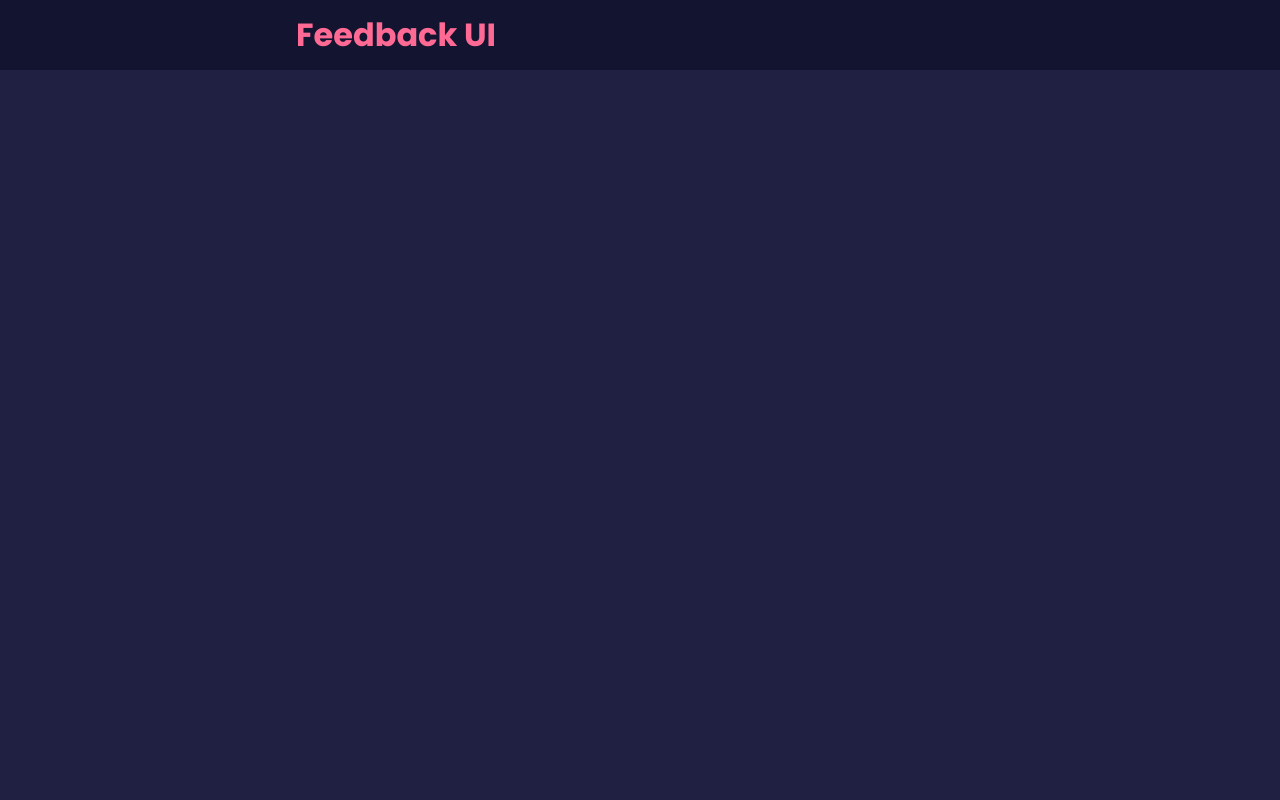
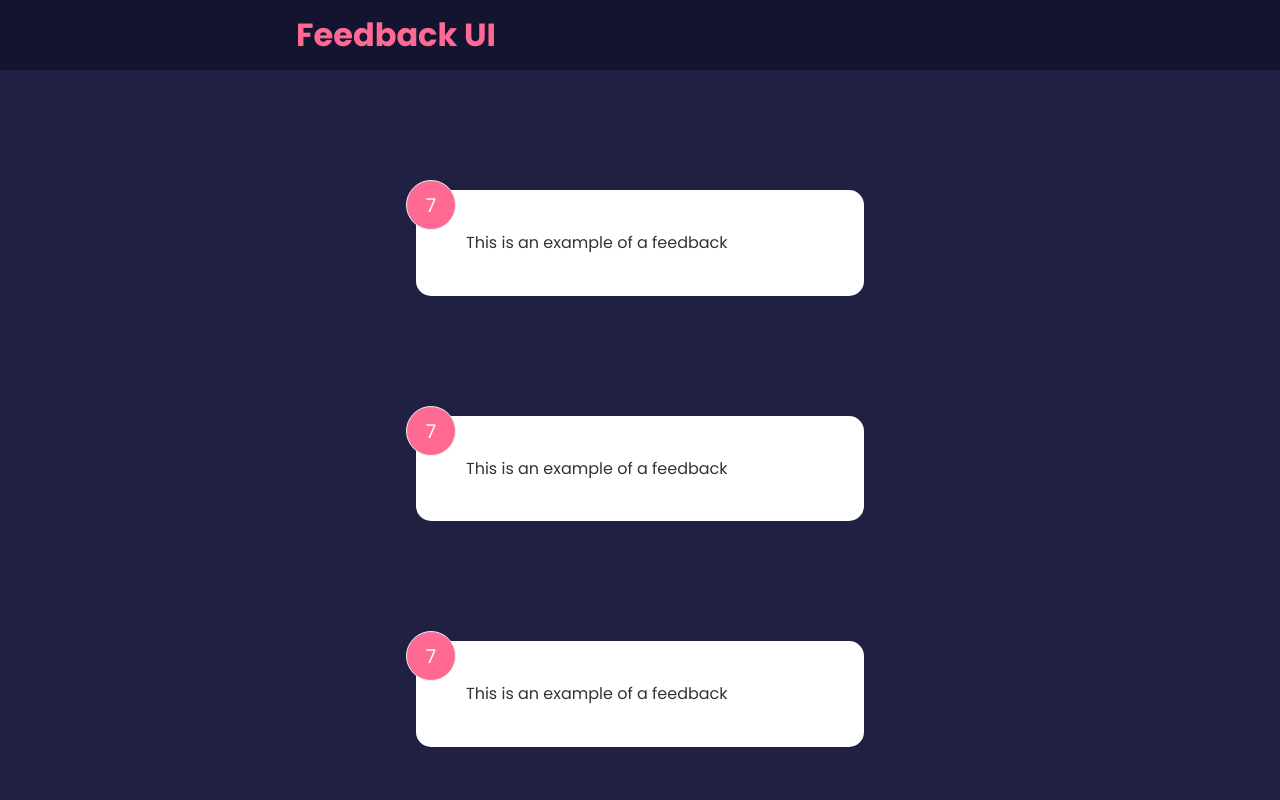
Before and after one commit to VladanStar/ExercisesReact, a React (Create React App) app in the folder exercises01/: page / in a window 1280 px wide. Shown: the top 800 px of the page. Built offline with nearby package versions, Linux system fonts and the light colour scheme.

Commit message:
New commits

```diff
--- a/exercises01/src/App.js
+++ b/exercises01/src/App.js
@@ -11,9 +11,9 @@
   return (
    <>
    <Header />
-
+    <div className="container">
     <FeedbackList feedback= {feedback} />
-
+    </div>
     </>
   );
 }
--- a/exercises01/src/components/FeedbackList.js
+++ b/exercises01/src/components/FeedbackList.js
@@ -1,10 +1,18 @@
-import React from 'react'
+import React from 'react';
+import FeedbackItem from './FeedbackItem';
 
 function FeedbackList({feedback}) {
   console.log(feedback)
-    if(!feedback || feedback.lenth ===0)
+    if(!feedback || feedback.lenth ===0) {
+      return <p>No Feedback Yet</p>
+    }
   return (
-    <div></div>
+    <div className='feedback-list'>
+      {feedback.map((item) =>(
+<FeedbackItem  key ={item.id}/>
+      ))}
+
+    </div>
   )
 }
 
```
